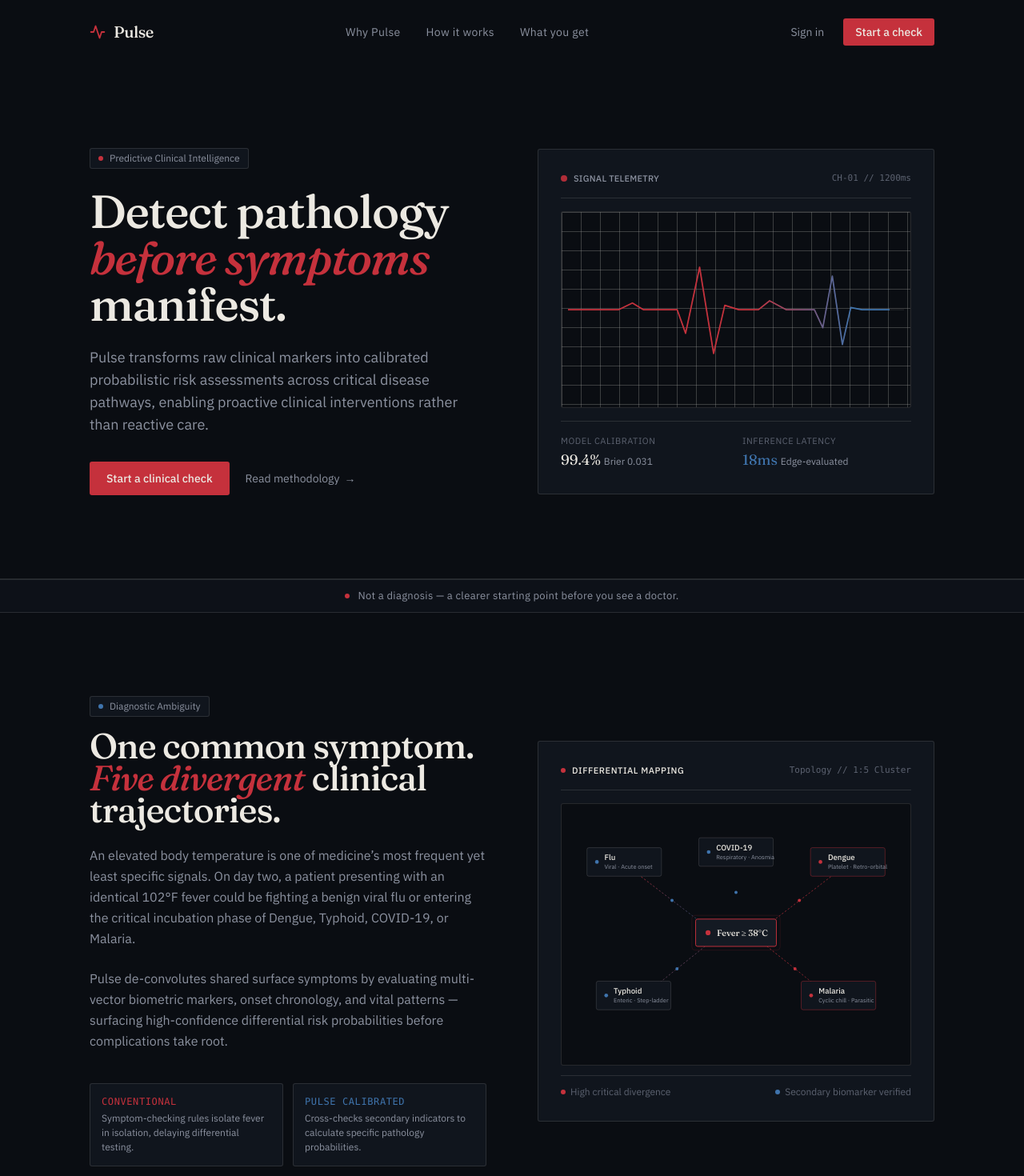
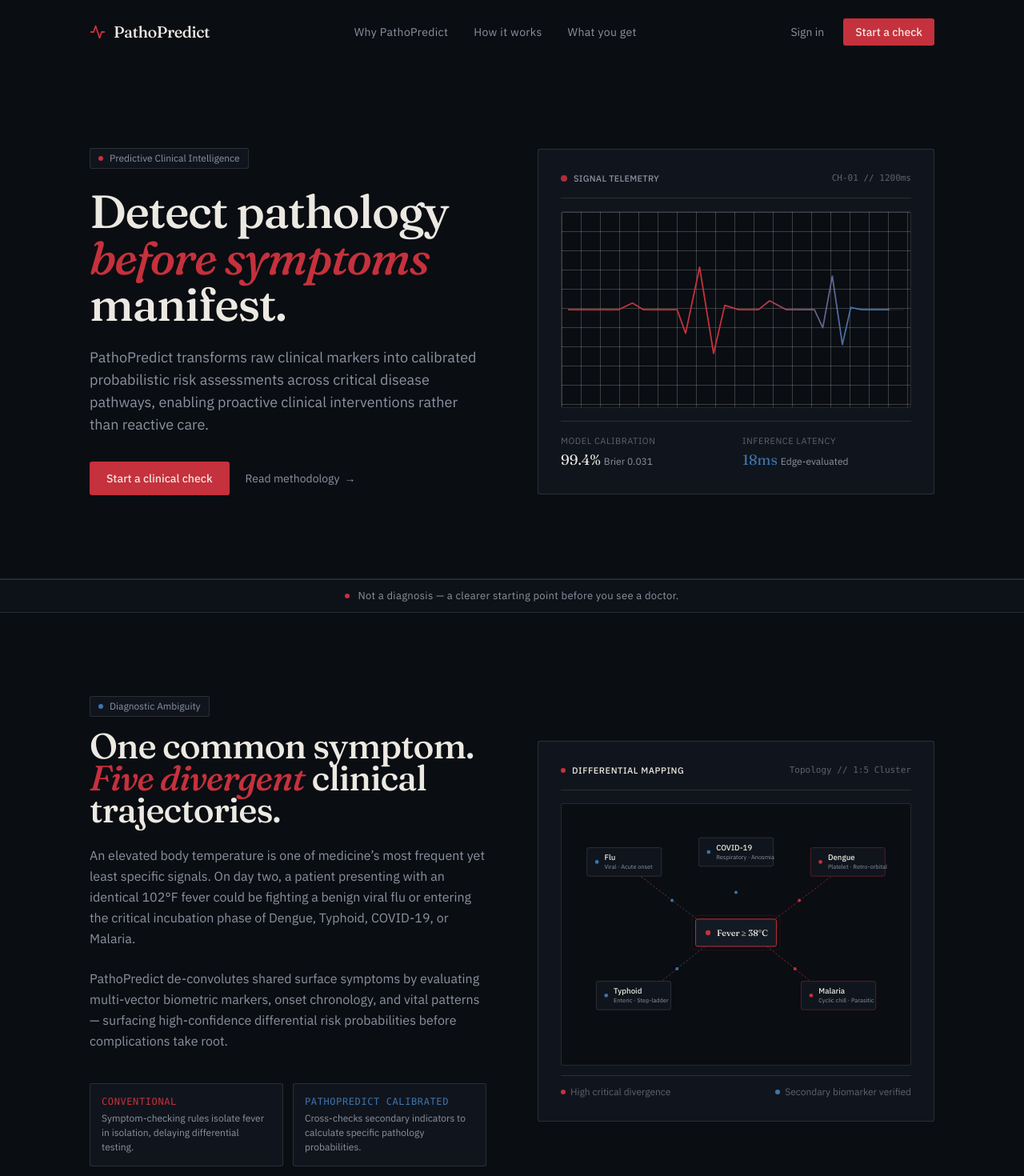
Before and after one commit to SameerAhmadKhan01/PathoPredict, a React (Vite) app in the folder frontend/: page / in a window 1280 px wide. Shown: the top 1470 px of the page at 80% size. Built offline with nearby package versions, Linux system fonts and the light colour scheme.

Commit message:
refactor: rename project brand references from Pulse to PathoPredict

```diff
--- a/frontend/index.html
+++ b/frontend/index.html
@@ -11,7 +11,7 @@
       href="https://fonts.googleapis.com/css2?family=Fraunces:ital,opsz,wght@0,9..144,100..900;1,9..144,100..900&family=IBM+Plex+Sans:ital,wght@0,100..700;1,100..700&display=swap"
       rel="stylesheet"
     />
-    <title>PathoPredicts</title>
+    <title>PathoPredict</title>
   </head>
   <body class="bg-bg text-text font-sans antialiased">
     <div id="root"></div>
--- a/frontend/src/components/landing/Hero.tsx
+++ b/frontend/src/components/landing/Hero.tsx
@@ -15,7 +15,7 @@ export function Hero() {
             </h1>
 
             <p className="font-sans text-base min-[861px]:text-lg text-text-muted leading-relaxed max-w-xl mb-8">
-              Pulse transforms raw clinical markers into calibrated probabilistic risk
+              PathoPredict transforms raw clinical markers into calibrated probabilistic risk
               assessments across critical disease pathways, enabling proactive clinical
               interventions rather than reactive care.
             </p>
--- a/frontend/src/components/landing/WhySection.tsx
+++ b/frontend/src/components/landing/WhySection.tsx
@@ -1,7 +1,7 @@
 export function WhySection() {
   return (
     <section
-      id="why-pulse"
+      id="why-pathopredict"
       className="relative w-full py-[72px] min-[861px]:py-[104px] border-b border-hairline"
     >
       <div className="max-w-[1120px] mx-auto px-[22px] min-[861px]:px-[32px]">
@@ -27,7 +27,7 @@ export function WhySection() {
             </p>
 
             <p className="font-sans text-base text-text-muted leading-relaxed mb-8">
-              Pulse de-convolutes shared surface symptoms by evaluating multi-vector biometric
+              PathoPredict de-convolutes shared surface symptoms by evaluating multi-vector biometric
               markers, onset chronology, and vital patterns — surfacing high-confidence
               differential risk probabilities before complications take root.
             </p>
@@ -44,7 +44,7 @@ export function WhySection() {
               </div>
               <div className="p-3.5 rounded-[3px] border border-hairline bg-panel text-left">
                 <div className="font-mono text-xs text-blue uppercase tracking-wider mb-1">
-                  Pulse Calibrated
+                  PathoPredict Calibrated
                 </div>
                 <div className="font-sans text-xs text-text-muted leading-normal">
                   Cross-checks secondary indicators to calculate specific pathology probabilities.
--- a/frontend/src/components/layout/Footer.tsx
+++ b/frontend/src/components/layout/Footer.tsx
@@ -17,7 +17,7 @@ export function Footer() {
             <path d="M22 12h-4l-3 9L9 3l-3 9H2" />
           </svg>
           <span className="font-serif text-lg tracking-tight font-medium text-text">
-            Pulse
+            PathoPredict
           </span>
         </a>
 
--- a/frontend/src/components/layout/Header.tsx
+++ b/frontend/src/components/layout/Header.tsx
@@ -37,17 +37,17 @@ export function Header() {
             <path d="M22 12h-4l-3 9L9 3l-3 9H2" />
           </svg>
           <span className="font-serif text-xl tracking-tight font-medium text-text">
-            Pulse
+            PathoPredict
           </span>
         </a>
 
         {/* Desktop Nav Links */}
         <nav className="hidden min-[861px]:flex items-center gap-8 font-sans text-sm tracking-wide">
           <a
-            href="#why-pulse"
+            href="#why-pathopredict"
             className="text-text-muted hover:text-text transition-colors duration-150"
           >
-            Why Pulse
+            Why PathoPredict
           </a>
           <a
             href="#how-it-works"
@@ -110,11 +110,11 @@ export function Header() {
         <div className="min-[861px]:hidden bg-panel border-b border-hairline px-[22px] py-4">
           <nav className="flex flex-col gap-3 font-sans text-sm">
             <a
-              href="#why-pulse"
+              href="#why-pathopredict"
               onClick={() => setMobileMenuOpen(false)}
               className="text-text-muted hover:text-text py-1 transition-colors duration-150"
             >
-              Why Pulse
+              Why PathoPredict
             </a>
             <a
               href="#how-it-works"
```
Also changed, not shown: 1 other file (tests, documents, lock files or other folders).
